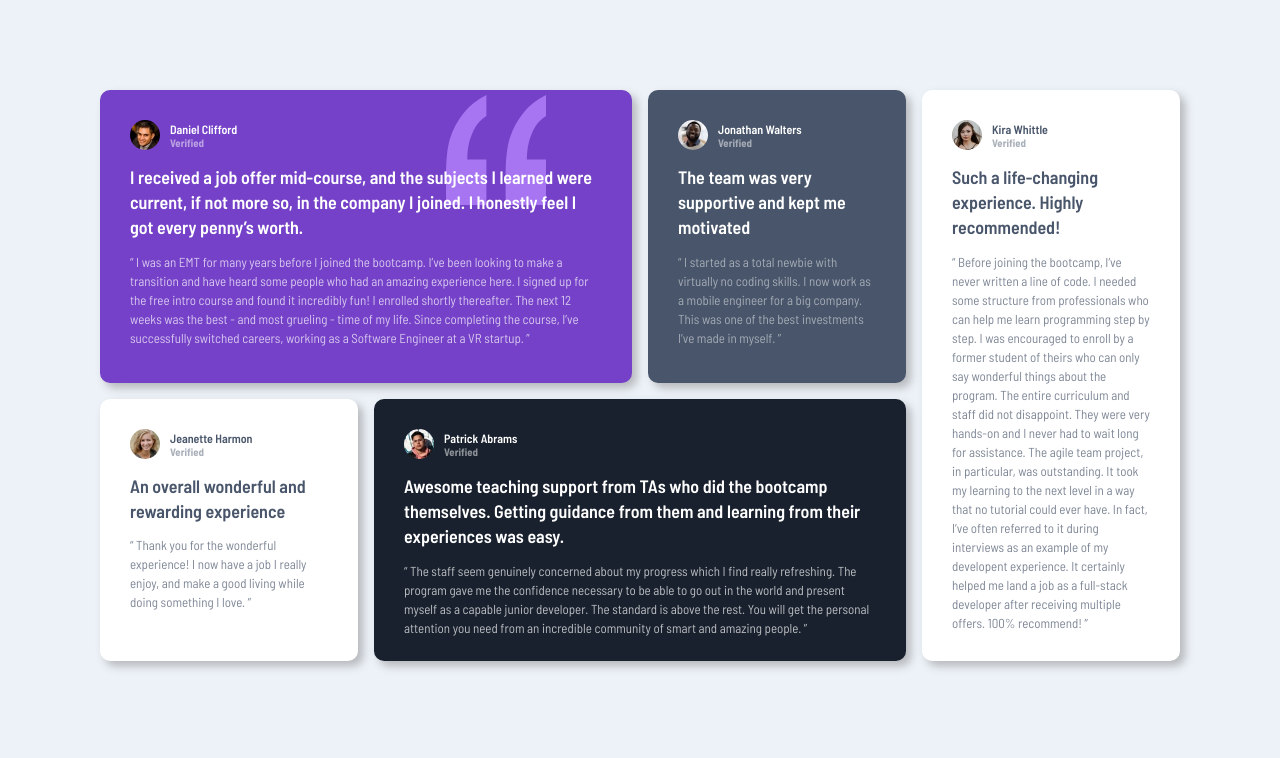
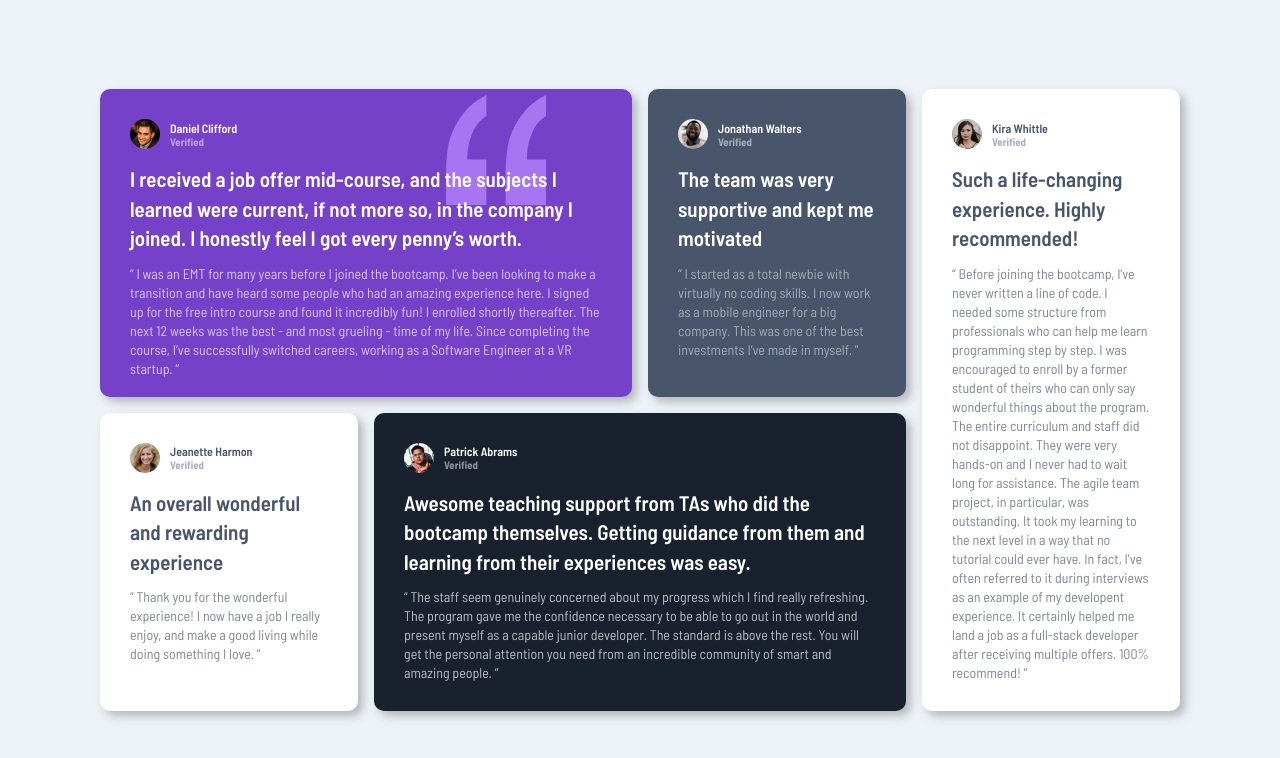
Before and after one commit to awwsalah/Testimonials-grid-section-v3, a plain HTML site: page index.html in a window 1280 px wide. Drawn offline with Linux system fonts and the light colour scheme.

Commit message:
first commit

```diff
--- a/style.css
+++ b/style.css
@@ -128,15 +128,16 @@ h6{
 
 span{
     opacity: 70%;
-    font-size: 13px;
+    font-size: 14px;
     font-weight: 400;
+    padding-bottom: 10px;
 }
 p{
     padding-top: 15px;
     padding-bottom: 10px;
     font-weight: 600;
     line-height: 1.4;
-    font-size: 18px;
+    font-size: 21px;
 }
 .user-light h6{
     color: var(--dark-grey);
@@ -153,7 +154,7 @@ p{
 
     }
     .container{
-        margin: auto 190px;
+        margin: auto 160px;
 
     }
     .grid{
@@ -168,7 +169,7 @@ p{
 
     }
     .container{
-        margin: 90px 100px;
+        margin: auto 100px;
 
     }
     .grid{
```
